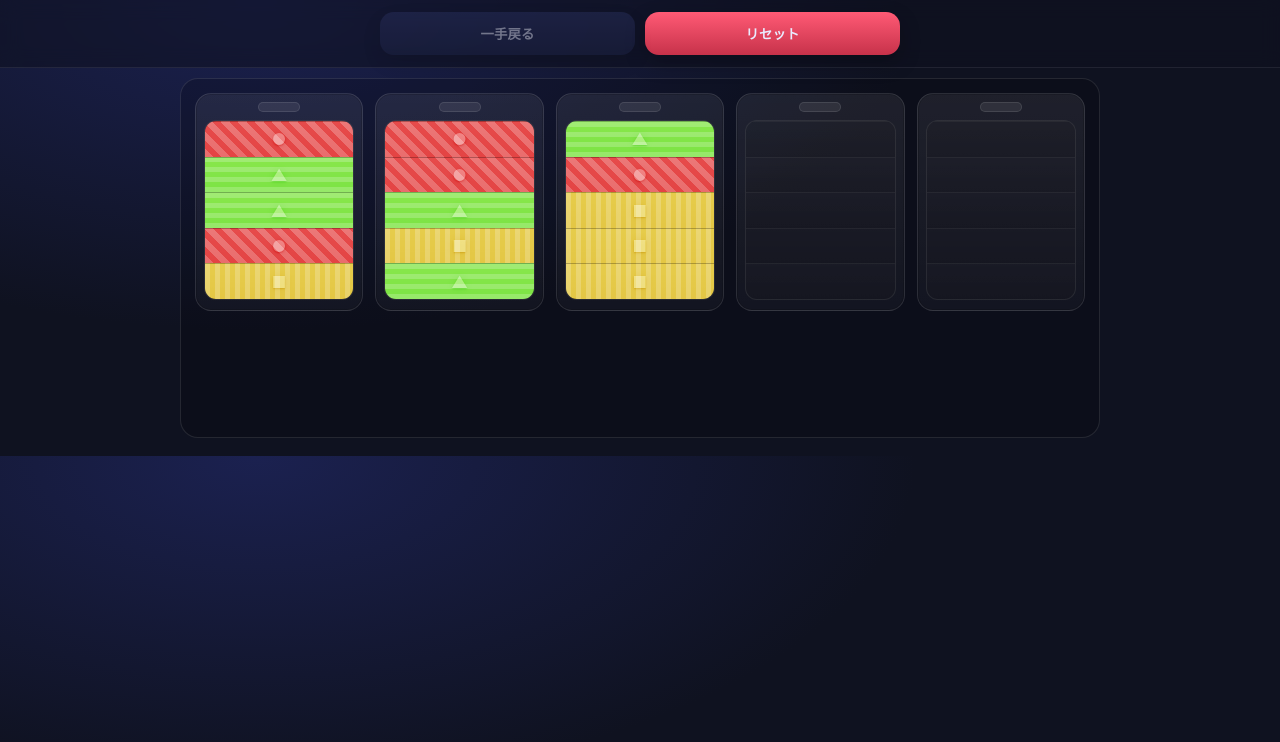
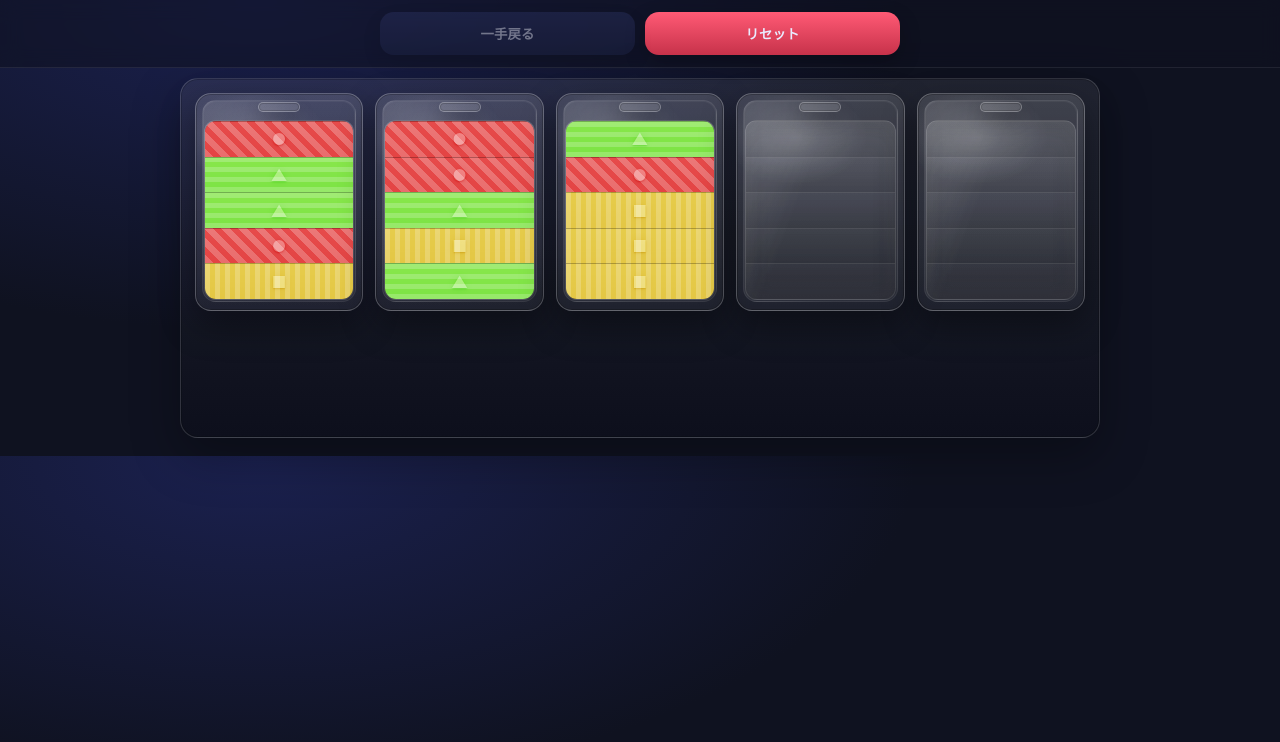
Before and after one commit to borderSABA/water-sort, a plain HTML site: page index.html in a window 1280 px wide. Drawn offline with Linux system fonts and the light colour scheme.

Commit message:
Add files via upload

```diff
--- a/index.html
+++ b/index.html
@@ -50,11 +50,14 @@
     .board{
       width:min(920px, 100%);
       margin:0 auto;
-      background: rgba(0,0,0,.18);
-      border: 1px solid rgba(255,255,255,.10);
+      background: linear-gradient(180deg, rgba(255,255,255,.08), rgba(0,0,0,.12));
+      border: 1px solid rgba(255,255,255,.14);
       border-radius: 18px;
       padding: 14px;
       min-height: 360px;
+      box-shadow:
+        0 18px 50px rgba(0,0,0,.30),
+        inset 0 0 0 1px rgba(0,0,0,.18);
     }
 
     .grid{
@@ -68,12 +71,33 @@
       position:relative;
       padding: 8px 8px 10px;
       border-radius: 16px;
-      background: linear-gradient(180deg, rgba(255,255,255,.08), rgba(255,255,255,.03));
-      border: 1px solid rgba(255,255,255,.10);
-      box-shadow: inset 0 0 0 1px rgba(0,0,0,.15);
+      background:
+        radial-gradient(120px 80px at 35% 20%, rgba(255,255,255,.18), rgba(255,255,255,0) 60%),
+        linear-gradient(180deg, rgba(255,255,255,.14), rgba(255,255,255,.05));
+      border: 1px solid rgba(255,255,255,.22);
+      box-shadow:
+        0 14px 34px rgba(0,0,0,.38),
+        inset 0 0 0 1px rgba(0,0,0,.22);
       cursor:pointer;
       user-select:none;
-      transition: transform .08s ease, box-shadow .12s ease, border-color .12s ease;
+      transition: transform .08s ease, box-shadow .12s ease, border-color .12s ease, filter .12s ease;
+    }
+
+    /* ガラスっぽい縁と反射 */
+    .bottle::before{
+      content:"";
+      position:absolute;
+      inset: 6px 6px 8px;
+      border-radius: 14px;
+      pointer-events:none;
+      border: 1px solid rgba(255,255,255,.14);
+      box-shadow:
+        inset 0 0 0 1px rgba(255,255,255,.06),
+        inset 0 -10px 18px rgba(0,0,0,.18);
+      background:
+        linear-gradient(110deg, rgba(255,255,255,.18), rgba(255,255,255,0) 40%);
+      opacity:.75;
+      mix-blend-mode: screen;
     }
     .bottle:hover{ transform: translateY(-1px); }
 
@@ -87,8 +111,11 @@
       width: 42px;
       margin: 0 auto 8px;
       border-radius: 999px;
-      background: rgba(255,255,255,.08);
-      border: 1px solid rgba(255,255,255,.10);
+      background: rgba(255,255,255,.14);
+      border: 1px solid rgba(255,255,255,.22);
+      box-shadow:
+        inset 0 0 0 1px rgba(0,0,0,.18),
+        0 8px 16px rgba(0,0,0,.22);
     }
 
     .layers{
@@ -97,8 +124,11 @@
       overflow:hidden;
       display:flex;
       flex-direction:column-reverse; /* 下→上 */
-      background: rgba(0,0,0,.18);
-      border: 1px solid rgba(255,255,255,.10);
+      background: linear-gradient(180deg, rgba(255,255,255,.08), rgba(0,0,0,.18));
+      border: 1px solid rgba(255,255,255,.18);
+      box-shadow:
+        inset 0 10px 22px rgba(0,0,0,.18),
+        inset 0 -10px 22px rgba(255,255,255,.05);
     }
 
     .layer{
@@ -128,8 +158,8 @@
     }
 
     .layer.empty{
-      background: rgba(255,255,255,.02);
-      border-top: 1px solid rgba(255,255,255,.06);
+      background: rgba(255,255,255,.06);
+      border-top: 1px solid rgba(255,255,255,.10);
     }
 
     /* パターン（同系色でも見分ける） */
```
